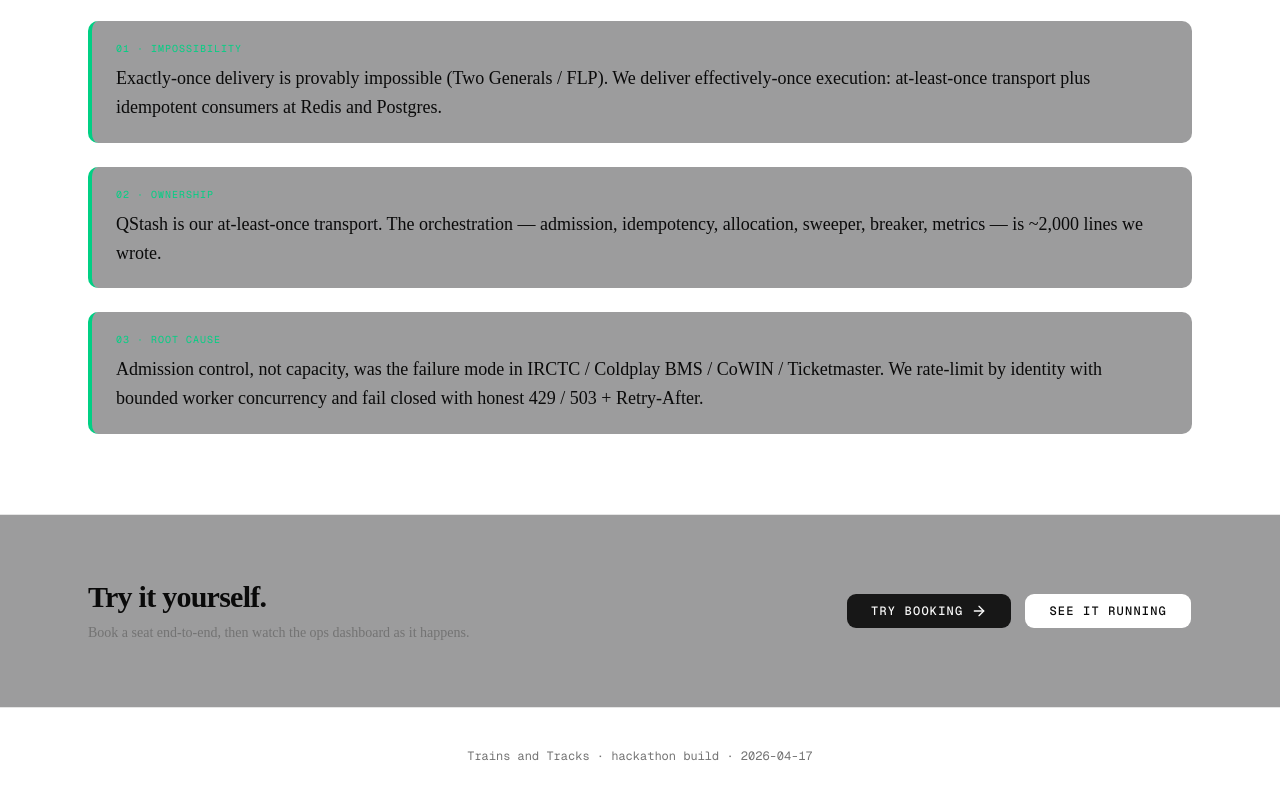
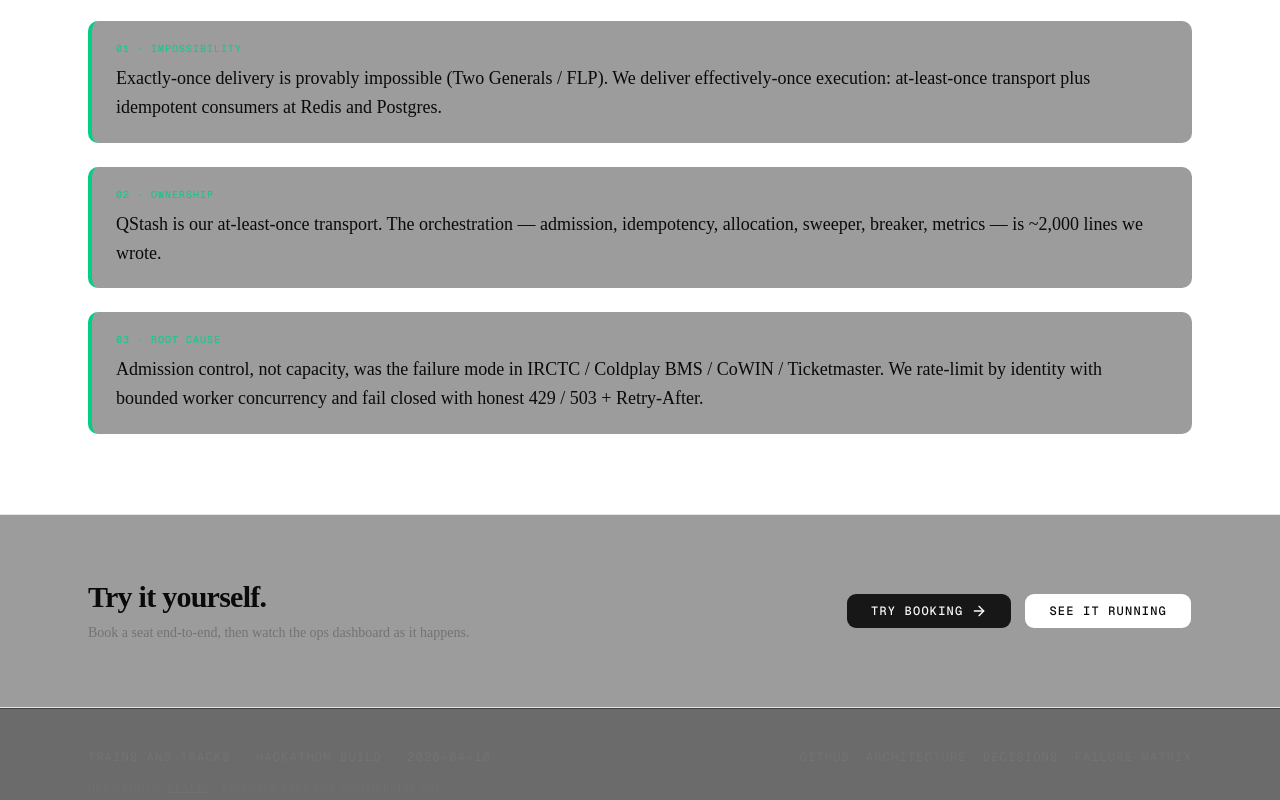
Before and after one commit to praanshuranjan321/trains-and-tracks, a Next.js app: page / in a window 1280 px wide. Shown: the part 2137-2937 px from the top of the page. Built offline with nearby package versions, Linux system fonts and the light colour scheme.

Commit message:
polish(landing): C.7 footer — GitHub + docs links + Pexels attribution

```diff
--- a/app/page.tsx
+++ b/app/page.tsx
@@ -254,8 +254,60 @@
         </div>
       </section>
 
-      <footer className="mx-auto max-w-6xl px-6 py-10 text-center text-xs text-muted-foreground">
-        <div className="font-mono">Trains and Tracks · hackathon build · 2026-04-17</div>
+      <footer className="border-t border-zinc-800/60 bg-zinc-950/60">
+        <div className="mx-auto max-w-6xl px-6 py-10 text-xs text-muted-foreground">
+          <div className="flex flex-wrap items-center justify-between gap-3 font-mono">
+            <div className="uppercase tracking-widest">
+              Trains and Tracks · hackathon build · 2026-04-18
+            </div>
+            <div className="flex flex-wrap items-center gap-4">
+              <a
+                href="https://github.com/praanshuranjan321/trains-and-tracks"
+                target="_blank"
+                rel="noreferrer"
+                className="uppercase tracking-widest hover:text-foreground"
+              >
+                GitHub
+              </a>
+              <a
+                href="https://github.com/praanshuranjan321/trains-and-tracks/blob/main/docs/ARCHITECTURE.md"
+                target="_blank"
+                rel="noreferrer"
+                className="uppercase tracking-widest hover:text-foreground"
+              >
+                Architecture
+              </a>
+              <a
+                href="https://github.com/praanshuranjan321/trains-and-tracks/blob/main/docs/DECISIONS.md"
+                target="_blank"
+                rel="noreferrer"
+                className="uppercase tracking-widest hover:text-foreground"
+              >
+                Decisions
+              </a>
+              <a
+                href="https://github.com/praanshuranjan321/trains-and-tracks/blob/main/docs/FAILURE_MATRIX.md"
+                target="_blank"
+                rel="noreferrer"
+                className="uppercase tracking-widest hover:text-foreground"
+              >
+                Failure matrix
+              </a>
+            </div>
+          </div>
+          <div className="mt-4 text-[10px] uppercase tracking-widest text-muted-foreground/60">
+            Hero photo:{' '}
+            <a
+              href="https://www.pexels.com/photo/train-station-2031024/"
+              target="_blank"
+              rel="noreferrer"
+              className="underline"
+            >
+              Pexels
+            </a>{' '}
+            · Licensed free for commercial use.
+          </div>
+        </div>
       </footer>
     </main>
   );
```
